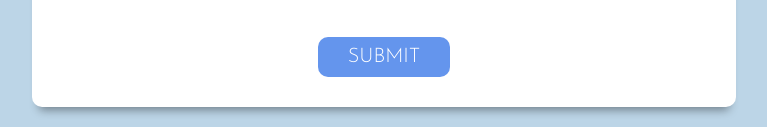
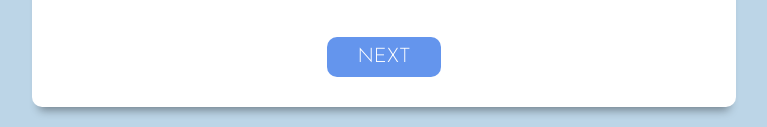
Before and after one commit to Suchetana2001/QUIZZIE, a plain HTML site: page index.html in a window 1280 px wide. Shown: the part 518-645 px from the top of the page, without its empty margins (256-1023 px from the left). Drawn offline with Linux system fonts and the light colour scheme.

Commit message:
Update index.html

```diff
--- a/index.html
+++ b/index.html
@@ -30,7 +30,7 @@
                 </li>
 
             </ul>
-            <button id="submit">submit</button>
+            <button id="submit">NEXT</button>
             <div id="showScore" class="scoreArea"></div>
         </div>
     </div>
```
